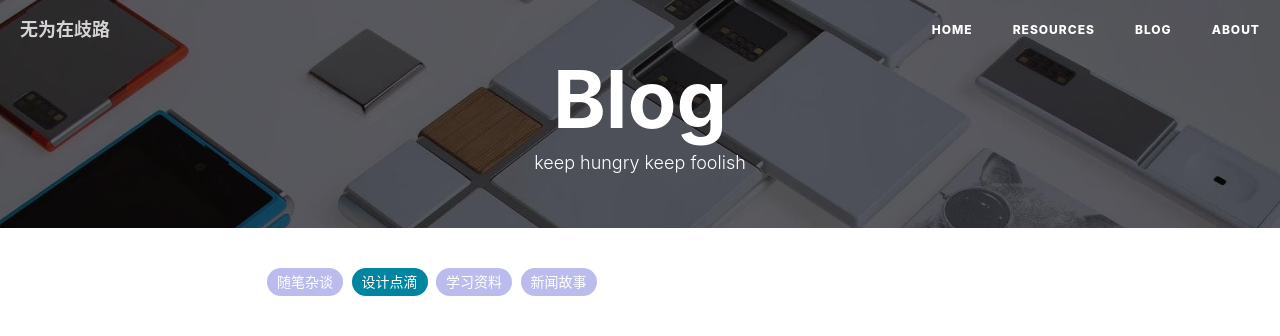
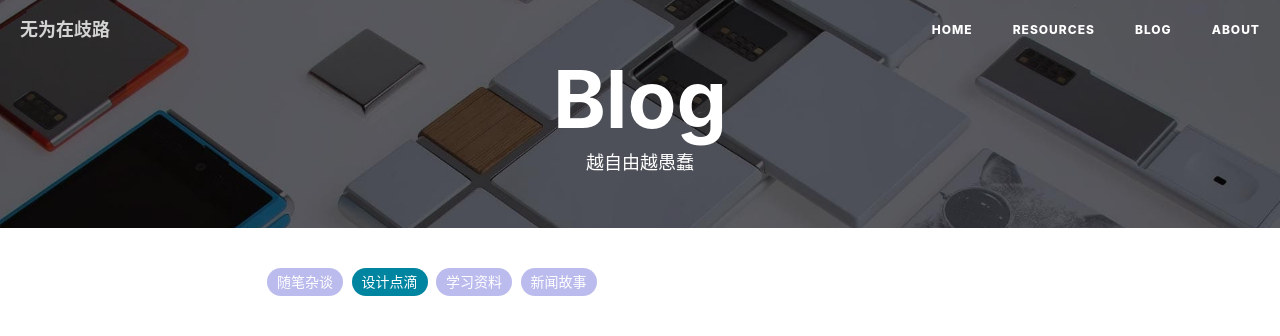
Before and after one commit to imliyucai/imliyucai.github.io, a Jekyll site: the page built from 2-tags.html, in a window 1280 px wide. Shown: the top 336 px of the page. Built offline with Jekyll 4.4.1, drawn with Linux system fonts in a browser that asks for light colours; nearby versions of some CDN libraries; comment, search, counter and statistics services are not loaded.

Commit message:
Update 2-tags.html

```diff
--- a/2-tags.html
+++ b/2-tags.html
@@ -1,7 +1,7 @@
 ---
 title: Blog
 layout: default
-description: keep hungry keep foolish
+description: 越自由越愚蠢
 header-img: "img/tag-bg.jpg"
 ---
 
```
